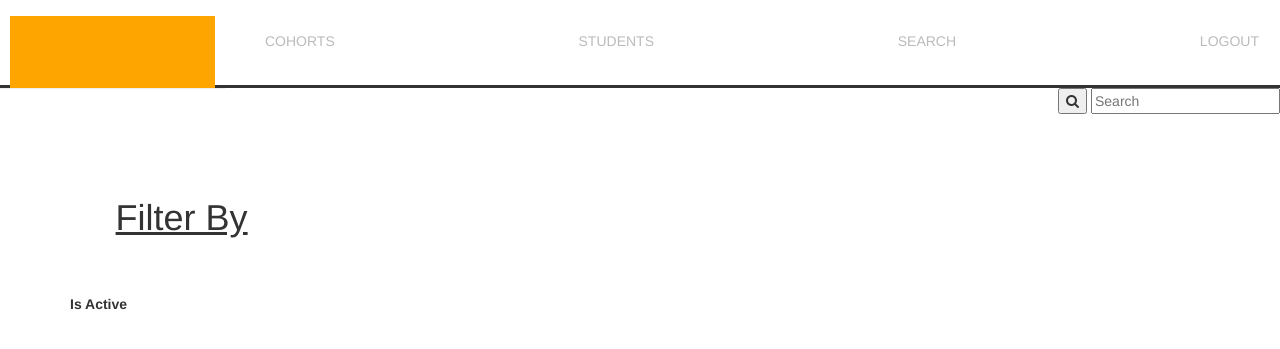
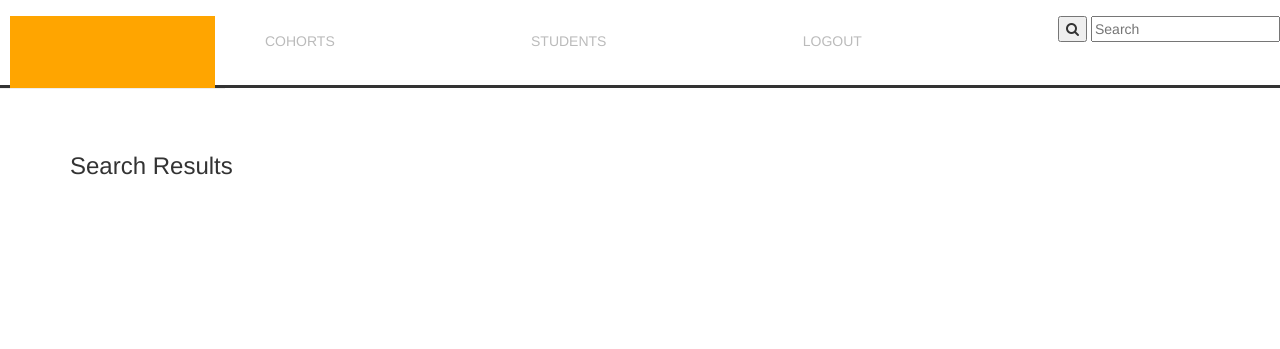
Before and after one commit to freddie71010/AttendanceApp, a Django app: page /search in a window 1280 px wide. Shown: the top 349 px of the page. Run offline with Django 3.2, Linux system fonts and the light colour scheme; some libraries are stand-ins or nearby versions.

Commit message:
Removed listtudents.html, move search to navbar, change some css

```diff
--- a/mysite/attendance/templates/attendance/search_results.html
+++ b/mysite/attendance/templates/attendance/search_results.html
@@ -2,12 +2,8 @@
 {% block title %}Search{% endblock title %}
 {% block head %}Search{% endblock head %}
 {% block content %}
-<div class="filter by">
-	<h1 style="text-decoration:underline">Filter By</h1>
-	<label>Is Active</label>
-	<label></label>
 
-</div>
+<h3>Search Results</h3>
 
 <div class="list-group">
 {% for user in users %}
--- a/mysite/static/css/base.css
+++ b/mysite/static/css/base.css
@@ -25,10 +25,6 @@
 /* QUESTION: Is this div.container for pages other than login? Login container has a padding-top of 2% */
 div.container {
 	padding-top: 15%;
-}
-
-search {
-	float: right;
 }
 
 
--- a/mysite/static/js/main.js
+++ b/mysite/static/js/main.js
@@ -299,15 +299,15 @@
 
 
 // Handles Search functionality
-	$('.search_drop_down').on('click', function(event){
-		event.preventDefault();
-		console.log("Search Button Clicked!");
+	// $('.search_drop_down').on('click', function(event){
+	// 	event.preventDefault();
+	// 	console.log("Search Button Clicked!");
 
-		$.ajax({
-			url:"/search",
-			type:"post",
-			data
-		})
+	// 	$.ajax({
+	// 		url:"/search",
+	// 		type:"post",
+	// 		data
+	// 	})
 
 
 
--- a/mysite/templates/base.html
+++ b/mysite/templates/base.html
@@ -36,23 +36,22 @@
 				<li class="header-students">
 					<a href ="/students">Students</a>
 				</li>
-				<li class="header-search">
-					<a href='/search'>Search</a>
-				</li>
+
 				<li class="header-logout">
 					<a href ="/logout">Logout</a>
 				</li>
+
+			    <form id="searchform" action="/search" method="post" accept-charset="utf-8">{% csrf_token %}
+			      <button class="searchbutton" type="submit">
+			        <i class="fa fa-search"></i>
+			      </button>
+			      <input class="searchfield" id="searchbox" type="text" name="search" placeholder="Search">
+			   </form>
+
+
 			</ul>
 		</nav>
 	</header>
-<search>
-    <form id="searchform" action="/search" method="post" accept-charset="utf-8">{% csrf_token %}
-      <button class="searchbutton" type="submit">
-        <i class="fa fa-search"></i>
-      </button>
-      <input class="searchfield" id="searchbox" type="text" name="search" placeholder="Search">
-    </form>
-</search>
 
 
 	{%block subheader %}{% endblock subheader %}
```
Also changed, not shown: mysite/attendance/not sure if needed static/main.js (deleted, +0 -22 lines), mysite/attendance/not sure if needed static/django_ajax.js (deleted), mysite/attendance/not sure if needed static/style.css (deleted), mysite/db.sqlite3.
